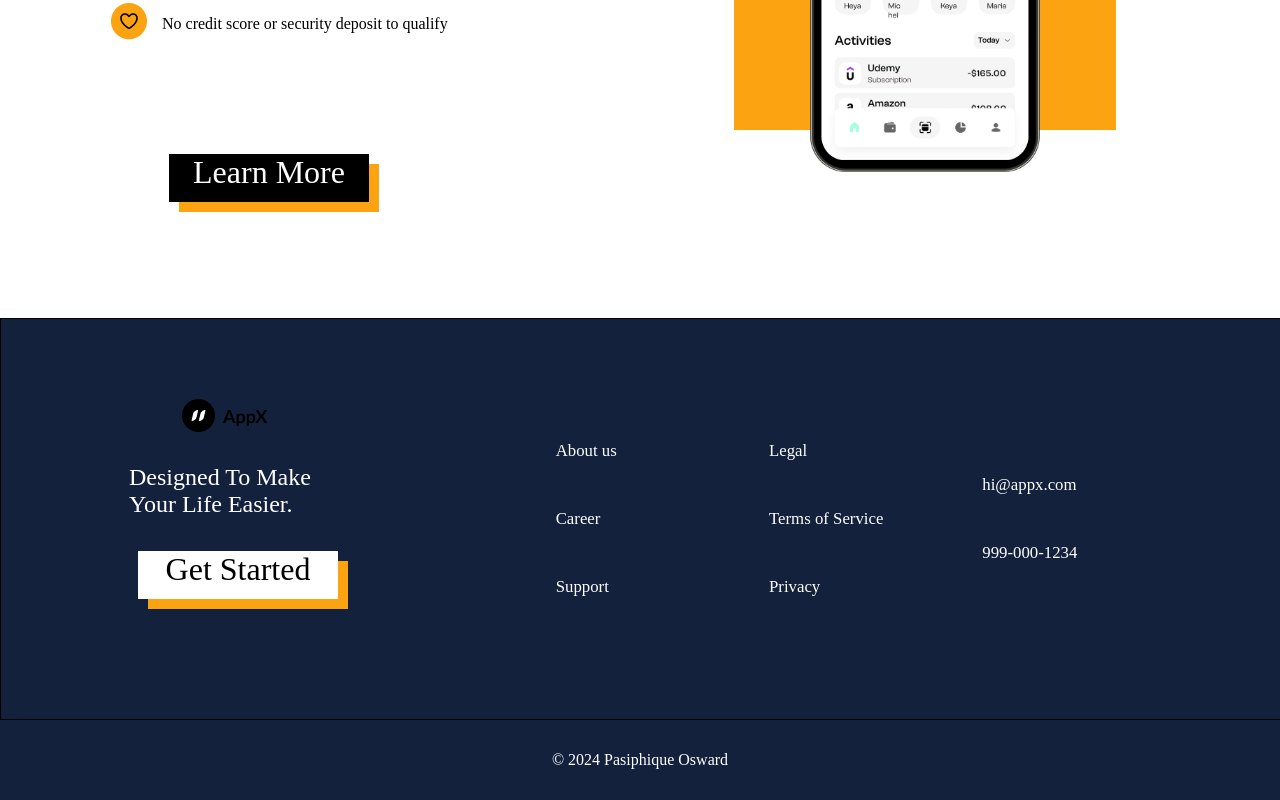
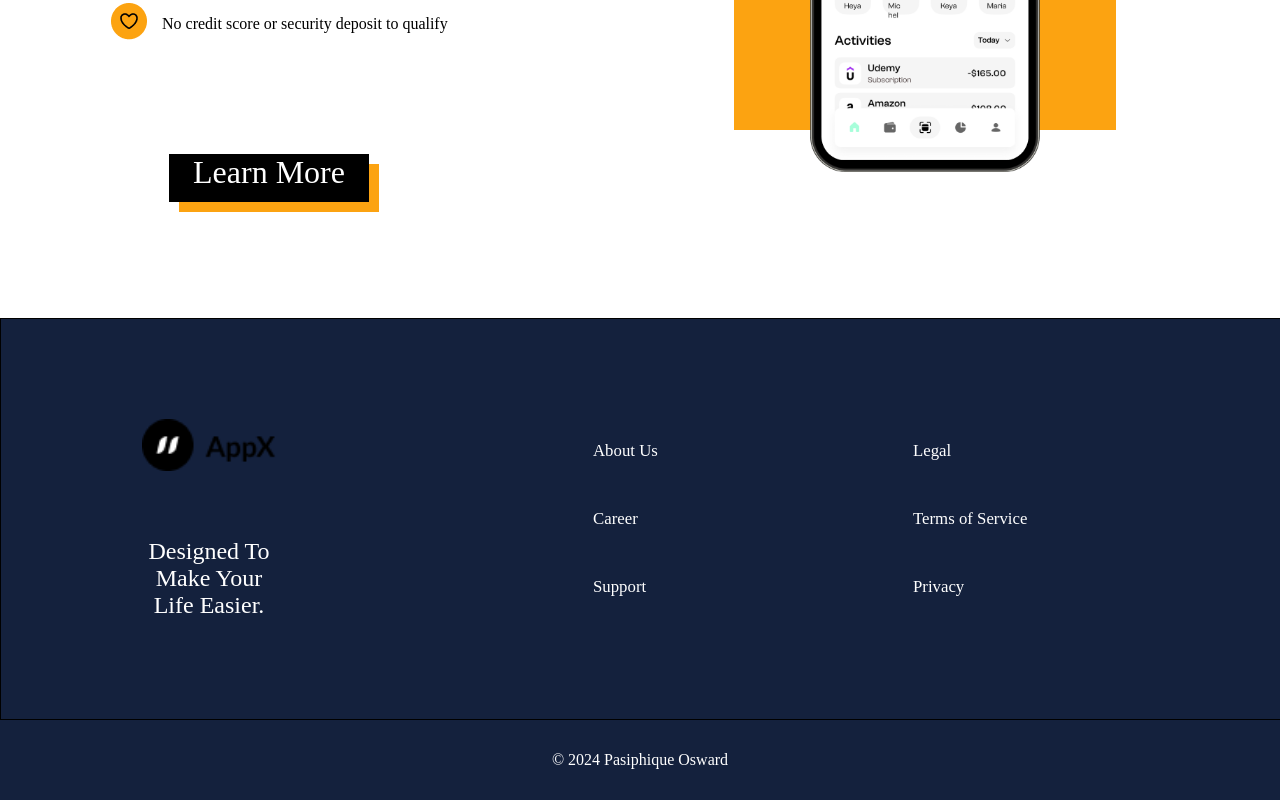
Before and after one commit to Pasiphique/AppLandingPage, a React app: page / in a window 1280 px wide. Shown: the part 4010-4810 px from the top of the page. Built offline with nearby package versions, Linux system fonts and the light colour scheme; the HTML template or start-up script is replaced by a standard one.

Commit message:
removed footer info and updated styles

```diff
--- a/src/App.css
+++ b/src/App.css
@@ -337,10 +337,15 @@ footer p{
 .footer-info{
     display: flex;
     flex-direction: column;
-    width: 20%;
-    min-height: 30vh;
+    width: 15%;
+    min-height: 25vh;
     justify-content: space-between;
     align-items: center;
+    text-align: center;
+}
+.footer-info > img{
+    width: 70%;
+
 }
 
 .footer-info-text{
--- a/src/Footer.jsx
+++ b/src/Footer.jsx
@@ -10,13 +10,11 @@ export default function Footer(){
                     <div className='footer-info-text'>
                         <p>Designed To Make Your Life Easier.</p>
                     </div>
-
-                    <Info title = "Get Started" front ={"white"} back ="#FCA311" />
                 </div>
                 <div className='footer-links'>
                     <div>
                         <ul>
-                            <li><a href="#">About us</a></li>
+                            <li><a href="#">About Us</a></li>
                             <li> <a href="#">Career</a></li>
                             <li><a href="#">Support</a></li>
                         </ul>
@@ -28,12 +26,6 @@ export default function Footer(){
                             <li><a href="#">Privacy</a></li>
                         </ul>
                     </div>
-                    <div>
-                        <ul>
-                            <li>hi@appx.com</li>
-                            <li>999-000-1234</li>
-                        </ul>
-                    </div>
                 </div>
             </div>
             <div className="copyright">
```
